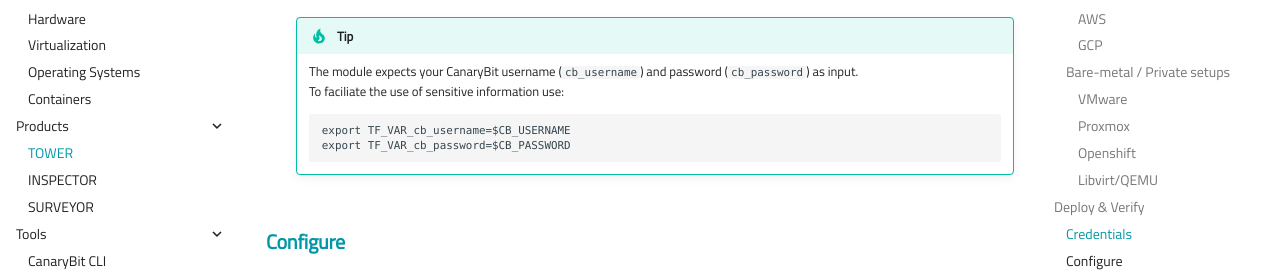
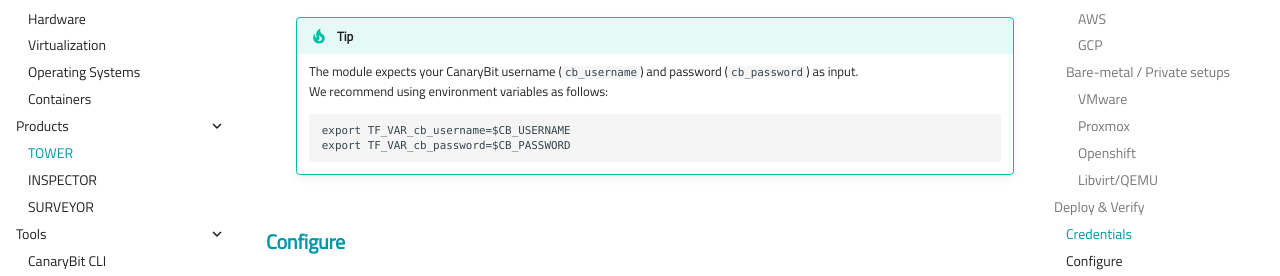
Before and after one commit to canarybit/cc-docs, an MkDocs documentation site: the page built from docs/products/tower.md, in a window 1280 px wide and 900 px high, scrolled down 2286 px. Shown: the part 179-455 px from the top of the window. Built offline with MkDocs 1.6.1 and Material for MkDocs 9.7.7, drawn with Linux system fonts in a browser that asks for light colours.

Commit message:
Updates docs

````diff
--- a/docs/products/tower.md
+++ b/docs/products/tower.md
@@ -128,7 +128,7 @@
     !!! tip
 
         The module expects your CanaryBit username (`cb_username`) and password (`cb_password`) as input. <br>
-        To faciliate the use of sensitive information use:
+        We recommend using environment variables as follows:
 
         ```
         export TF_VAR_cb_username=$CB_USERNAME
````
